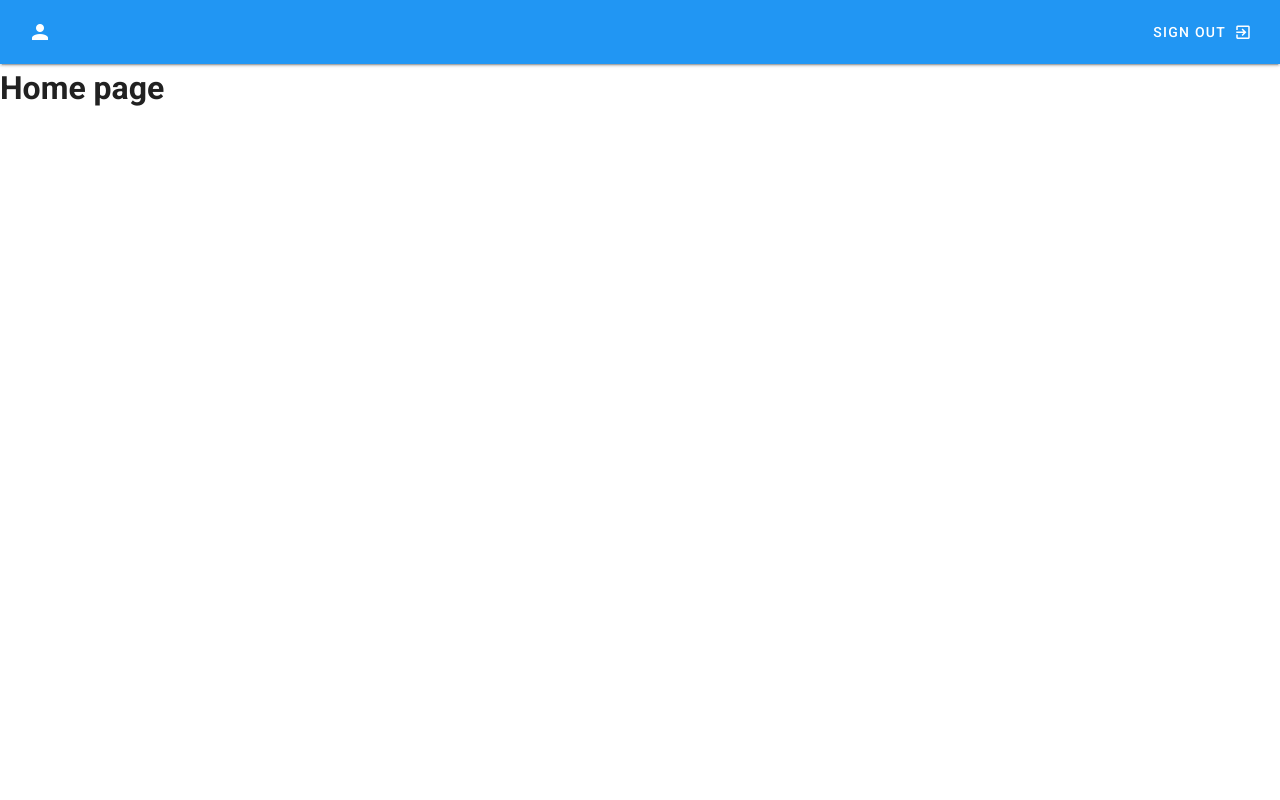
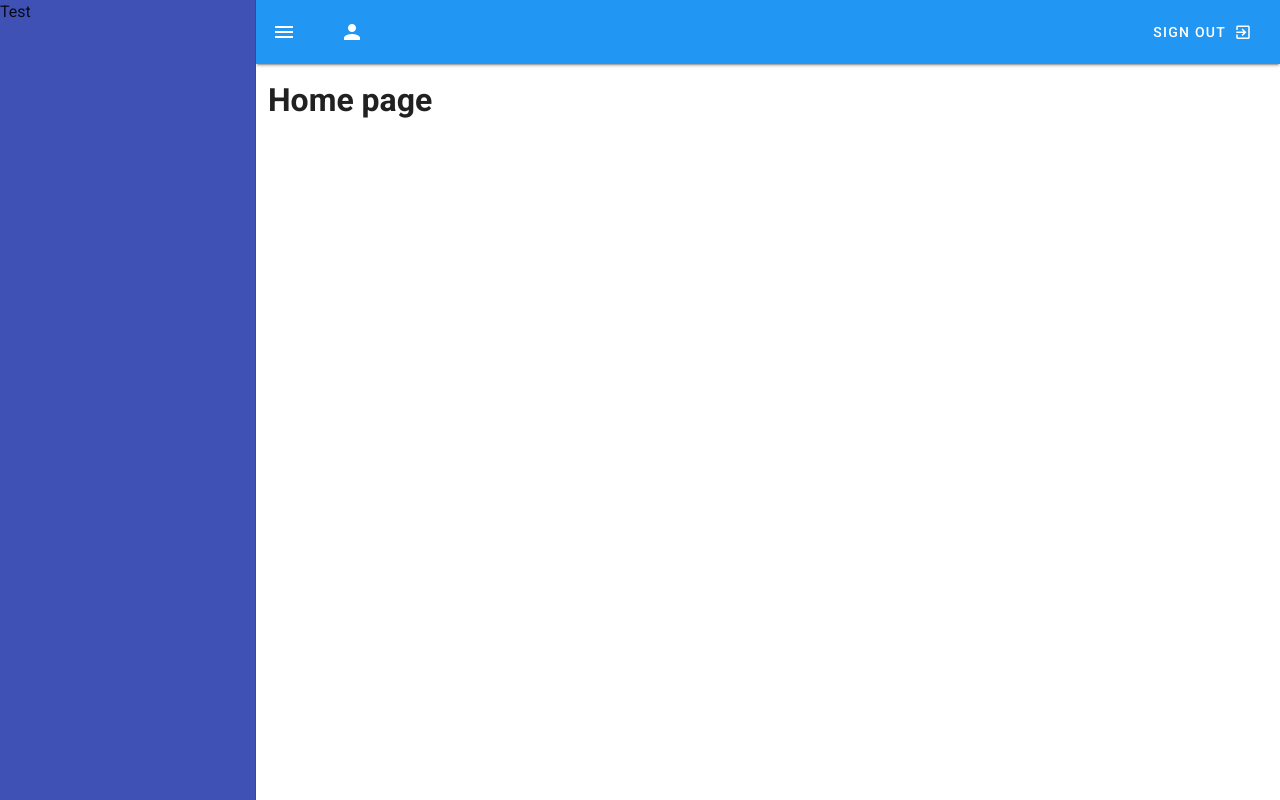
Before and after one commit to CristopherBuitrago/VUETIFY_COURSE, a Vue app: page / in a window 1280 px wide. Both pictures are taken after a click on the button 40 px from the left and 32 px from the top of the page. Built offline with nearby package versions, Linux system fonts and the light colour scheme.

Commit message:
feat(agregado): :sparkles: Se agrego la clase 5
Drawers, como funcionan, etc.

```diff
--- a/src/App.vue
+++ b/src/App.vue
@@ -1,25 +1,34 @@
 <template>
-  <v-app class="grey">
-    <NavBar />
+  <v-app class="grey lighten-4">
+    <!-- Contenido principal -->
     <v-main>
-      <router-view />
+      <!-- Encabezado de la aplicación -->
+      <NavBar />
+      <v-container fluid>
+        <v-row>
+          <v-col cols="12">
+            <router-view />
+          </v-col>
+        </v-row>
+      </v-container>
     </v-main>
   </v-app>
 </template>
 
 <script>
 import NavBar from './components/NavBar.vue';
+
 export default {
   name: 'App',
-
-  data: () => ({
-    //
-  }),
   components: {
-    /*
-     * We put children components here
-     */
     NavBar
   }
 };
 </script>
+
+<style scoped>
+/* Puedes aplicar estilos globales o específicos aquí para el layout */
+.v-app {
+  background-color: #f5f5f5; /* Fondo claro para toda la aplicación */
+}
+</style>
--- a/src/components/NavBar.vue
+++ b/src/components/NavBar.vue
@@ -1,30 +1,42 @@
 <template>
   <nav>
-      <v-toolbar flat app class="blue elevation-2">
-        <!-- Toolbar's title -->
+    <v-toolbar app class="blue elevation-2">
+      <!-- Icono de menú para abrir el drawer -->
+      <v-btn icon dark @click="drawer = !drawer">
+        <v-icon dark>mdi-menu</v-icon>
+      </v-btn>
+
+      <!-- Título de la barra de herramientas -->
       <v-toolbar-title>
         <v-btn icon dark>
           <v-icon>mdi-account</v-icon>
         </v-btn>
       </v-toolbar-title>
 
-        <!-- Adding spacing between items -->
+      <!-- Espaciador entre los elementos -->
       <v-spacer />
 
-        <!-- Sign out button -->
+      <!-- Botón de cierre de sesión -->
       <v-btn text dark>
         <span>Sign Out</span>
         <v-icon right>mdi-exit-to-app</v-icon>
       </v-btn>
     </v-toolbar>
+
+    <!-- Drawer de navegación controlado por la variable 'drawer' -->
+    <v-navigation-drawer app v-model="drawer" class="indigo">
+      <p>Test</p>
+    </v-navigation-drawer>
   </nav>
 </template>
 
 <script>
 export default {
-    name: 'NavBar'
+  name: 'NavBar',
+  data() {
+    return {
+      drawer: false
+    };
   }
+};
 </script>
-
-  <style scoped>
-  </style>
```
Lines whose indentation alone changed are shown as unchanged.
